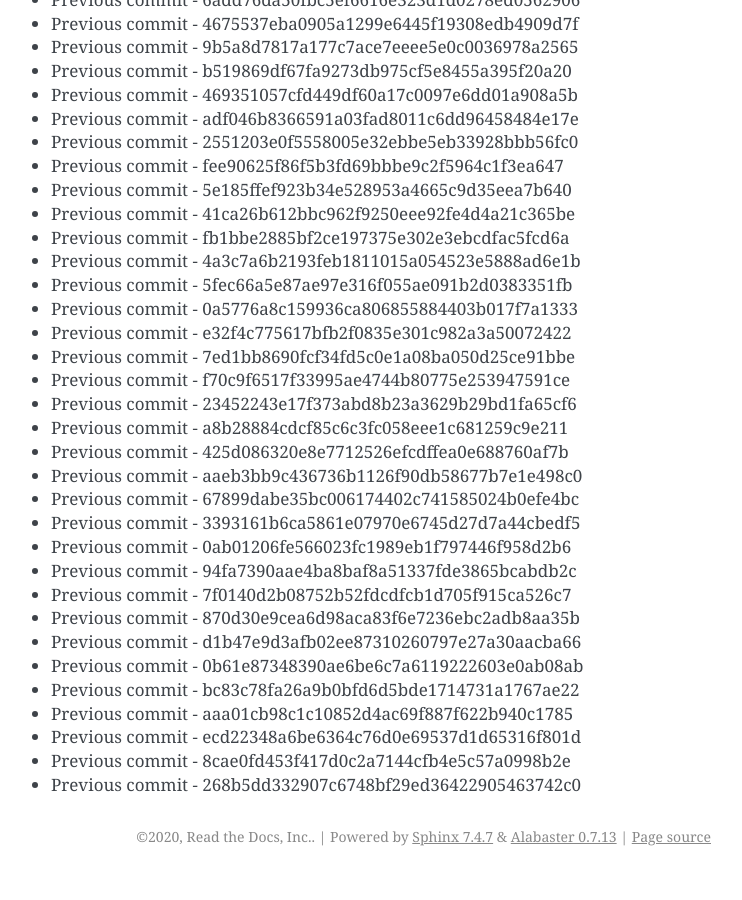
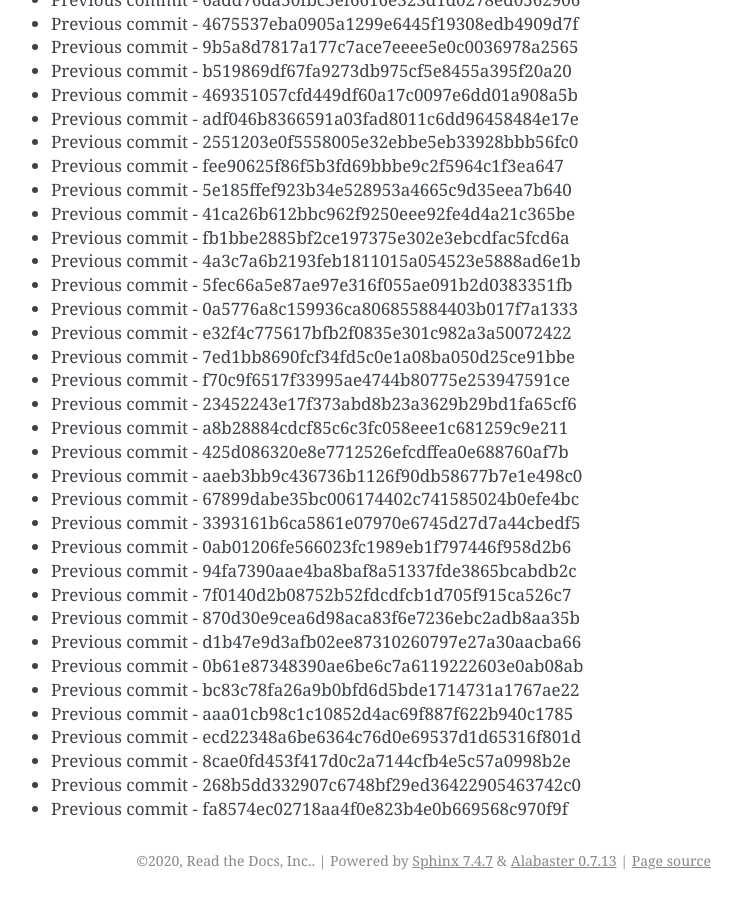
Before and after one commit to readthedocs/rtd-git-stresstest, a Sphinx documentation site: the page built from docs/updates.rst, in a window 1280 px wide and 900 px high, scrolled down 92250 px. Shown: the whole window, without its empty margins (399-1141 px from the left). Built offline with Sphinx 7.4.7, drawn with Linux system fonts in a browser that asks for light colours; before the commit the page ends 93126 px from its top, so only the background shows below that.

Commit message:
Generating commit from previous: fa8574ec02718aa4f0e823b4e0b669568c970f9f

```diff
--- a/docs/updates.rst
+++ b/docs/updates.rst
@@ -3908,3 +3908,4 @@ It can be tested for any performance characteristics.
 * Previous commit - ecd22348a6be6364c76d0e69537d1d65316f801d
 * Previous commit - 8cae0fd453f417d0c2a7144cfb4e5c57a0998b2e
 * Previous commit - 268b5dd332907c6748bf29ed36422905463742c0
+* Previous commit - fa8574ec02718aa4f0e823b4e0b669568c970f9f
```
